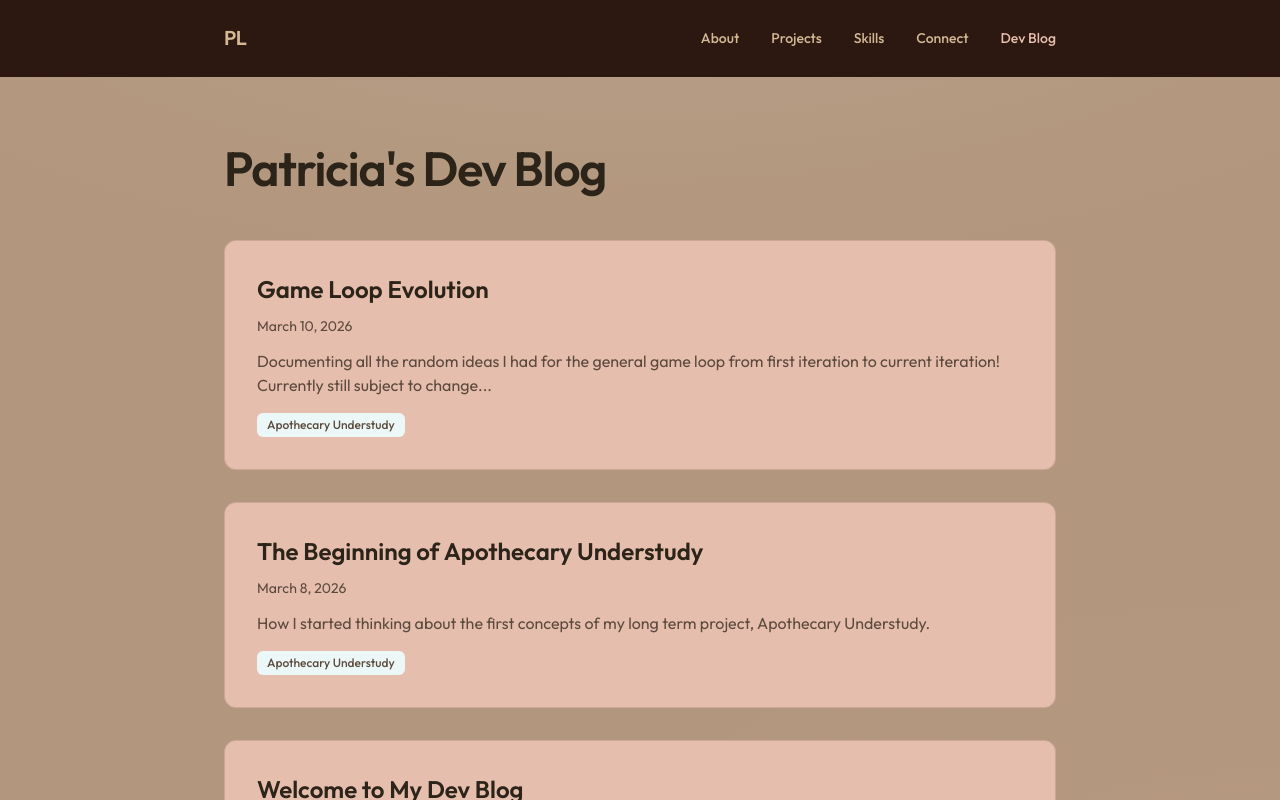
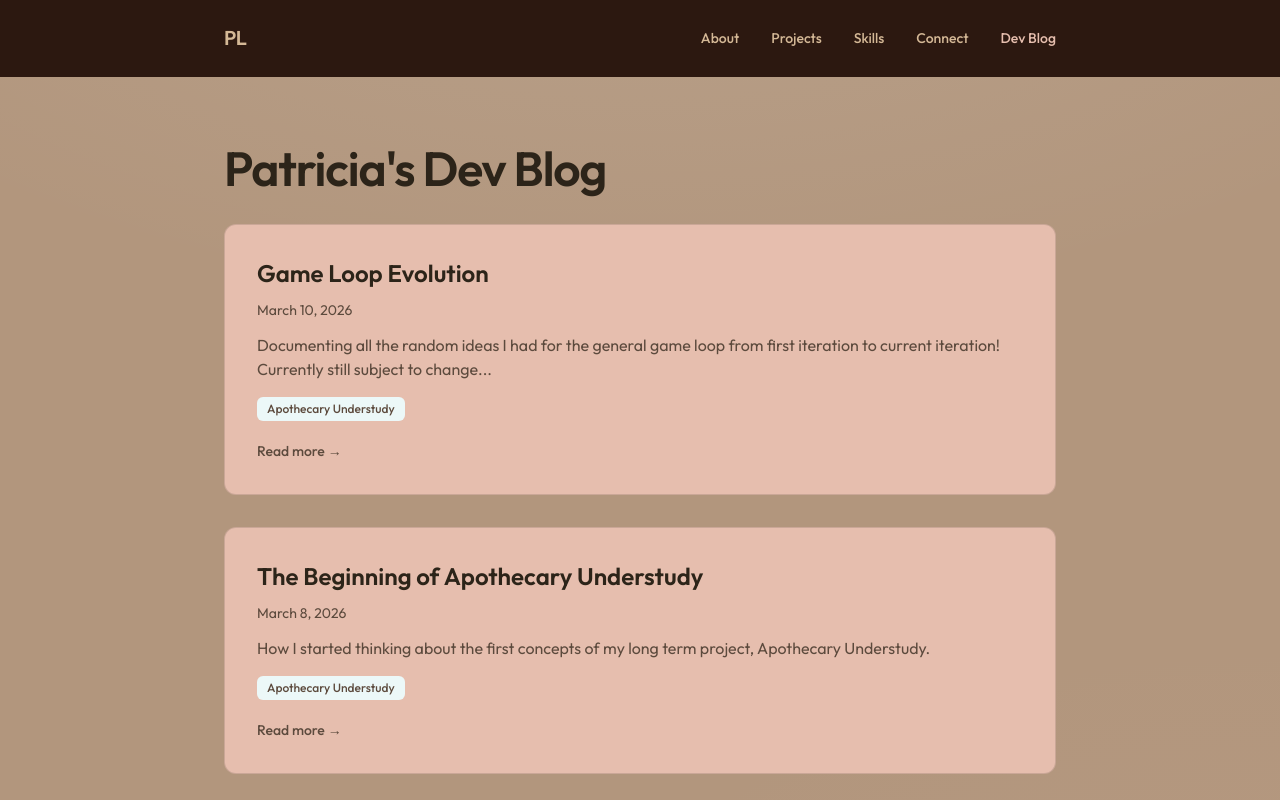
Before and after one commit to pkwlo/Portfolio, a React (Vite) app: page /blog in a window 1280 px wide. Shown: the top 800 px of the page. Built offline with nearby package versions, Linux system fonts and the light colour scheme.

Commit message:
add tag filtering function

```diff
--- a/src/pages/Blog.tsx
+++ b/src/pages/Blog.tsx
@@ -1,25 +1,47 @@
-import { Link } from "react-router-dom";
+import { Link, useSearchParams } from "react-router-dom";
 import { motion } from "framer-motion";
+import { ArrowLeft } from "lucide-react";
 import { posts } from "../utils/blog";
 
 export default function Blog() {
+  const [searchParams] = useSearchParams();
+  const activeTag = searchParams.get("tag");
+
+  const filtered = activeTag
+    ? posts.filter((p) => p.tags.includes(activeTag))
+    : posts;
+
   return (
     <div className="min-h-screen bg-gradient-mesh pt-24">
       <div className="max-w-4xl mx-auto px-6 py-12 md:px-8">
-        <h1 className="text-4xl md:text-5xl font-semibold tracking-tight text-[var(--color-text)] mb-12">
-          Patricia's Dev Blog
+        {activeTag && (
+          <Link
+            to="/blog"
+            className="inline-flex items-center gap-2 text-sm text-[var(--color-text-muted)] hover:text-[var(--color-accent)] mb-8 transition-colors"
+          >
+            <ArrowLeft className="size-4" />
+            All posts
+          </Link>
+        )}
+
+        <h1 className="text-4xl md:text-5xl font-semibold tracking-tight text-[var(--color-text)] mb-2">
+          {activeTag ? `Tagged: ${activeTag}` : "Patricia's Dev Blog"}
         </h1>
+        {activeTag && (
+          <p className="text-sm text-[var(--color-text-muted)] mb-8">
+            {filtered.length} {filtered.length === 1 ? "post" : "posts"}
+          </p>
+        )}
+        {!activeTag && <div className="mb-8" />}
+
         <div className="flex flex-col gap-8">
-          {posts.map((post, idx) => (
+          {filtered.map((post, idx) => (
             <motion.article
               key={post.slug}
               initial={{ opacity: 0, y: 20 }}
               animate={{ opacity: 1, y: 0 }}
               transition={{ duration: 0.4, delay: idx * 0.05 }}
-            >
-              <Link
-                to={`/blog/${post.slug}`}
-                className="block rounded-xl border border-[var(--color-border)] bg-[#e6beae] p-6 md:p-8 hover:bg-[#eee4e1] transition-colors"
+              className="rounded-xl border border-[var(--color-border)] bg-[#e6beae] p-6 md:p-8"
             >
               <h2 className="text-xl md:text-2xl font-semibold text-[var(--color-text)] mb-2">
                 {post.title}
@@ -41,15 +63,21 @@ export default function Blog() {
               {post.tags.length > 0 && (
                 <div className="flex flex-wrap gap-2 mt-4">
                   {post.tags.map((tag) => (
-                      <span
+                    <Link
                       key={tag}
-                        className="px-2.5 py-1 text-xs font-medium rounded-md bg-[#ecf8f8] text-[var(--color-text-muted)]"
+                      to={`/blog?tag=${encodeURIComponent(tag)}`}
+                      className={`px-2.5 py-1 text-xs font-medium rounded-md transition-colors bg-[#ecf8f8] text-[var(--color-text-muted)]`}
                     >
                       {tag}
-                      </span>
+                    </Link>
                   ))}
                 </div>
               )}
+              <Link
+                to={`/blog/${post.slug}`}
+                className="inline-block mt-5 text-sm font-medium text-[var(--color-text-muted)] hover:text-[var(--color-accent)] hover:underline underline-offset-2 transition-colors"
+              >
+                Read more &rarr;
               </Link>
             </motion.article>
           ))}
--- a/src/pages/BlogPost.tsx
+++ b/src/pages/BlogPost.tsx
@@ -46,6 +46,19 @@ export default function BlogPost() {
                   day: "numeric",
                 })}
               </time>
+            )}
+            {post.tags.length > 0 && (
+              <div className="flex flex-wrap gap-2 mt-3">
+                {post.tags.map((tag) => (
+                  <Link
+                    key={tag}
+                    to={`/blog?tag=${encodeURIComponent(tag)}`}
+                    className="px-2.5 py-1 text-xs font-medium rounded-md bg-[#ecf8f8] text-[var(--color-text-muted)] transition-colors"
+                  >
+                    {tag}
+                  </Link>
+                ))}
+              </div>
             )}
           </header>
           <ReactMarkdown
```
Lines whose indentation alone changed are shown as unchanged.
